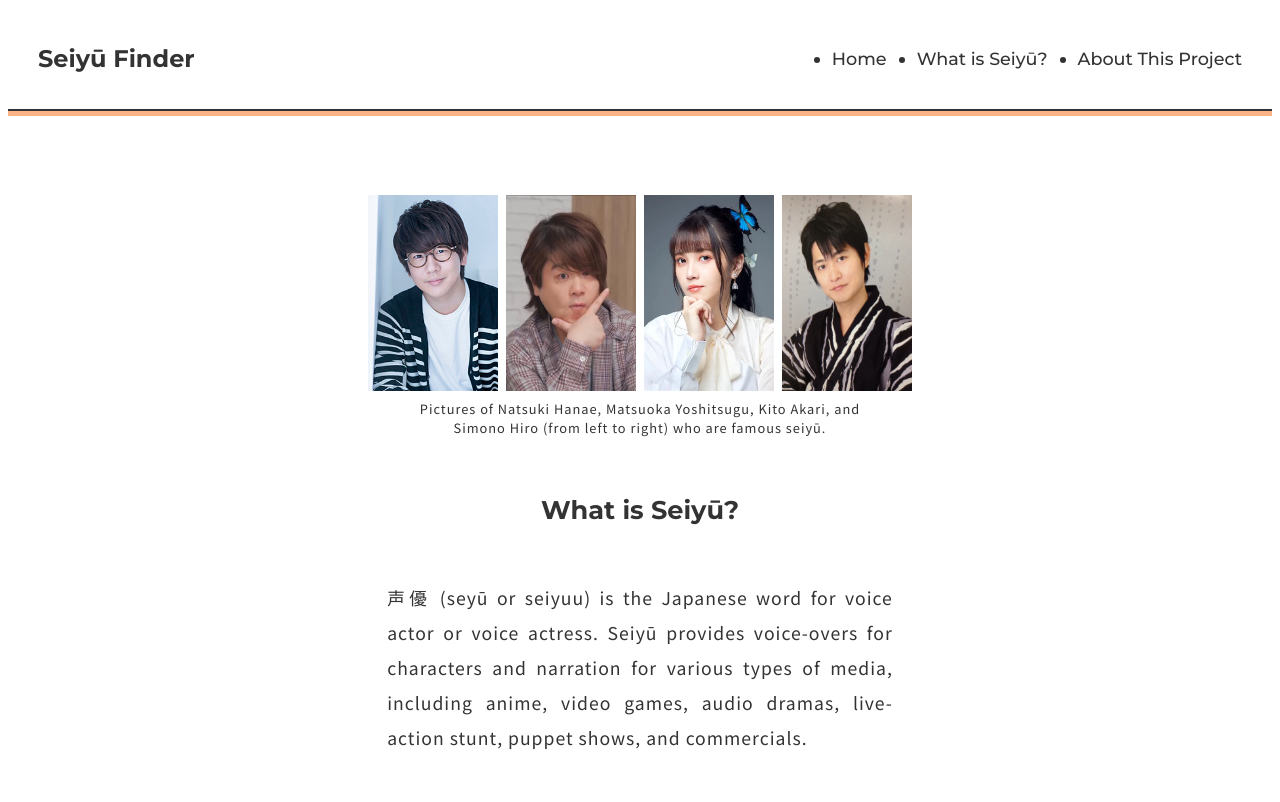
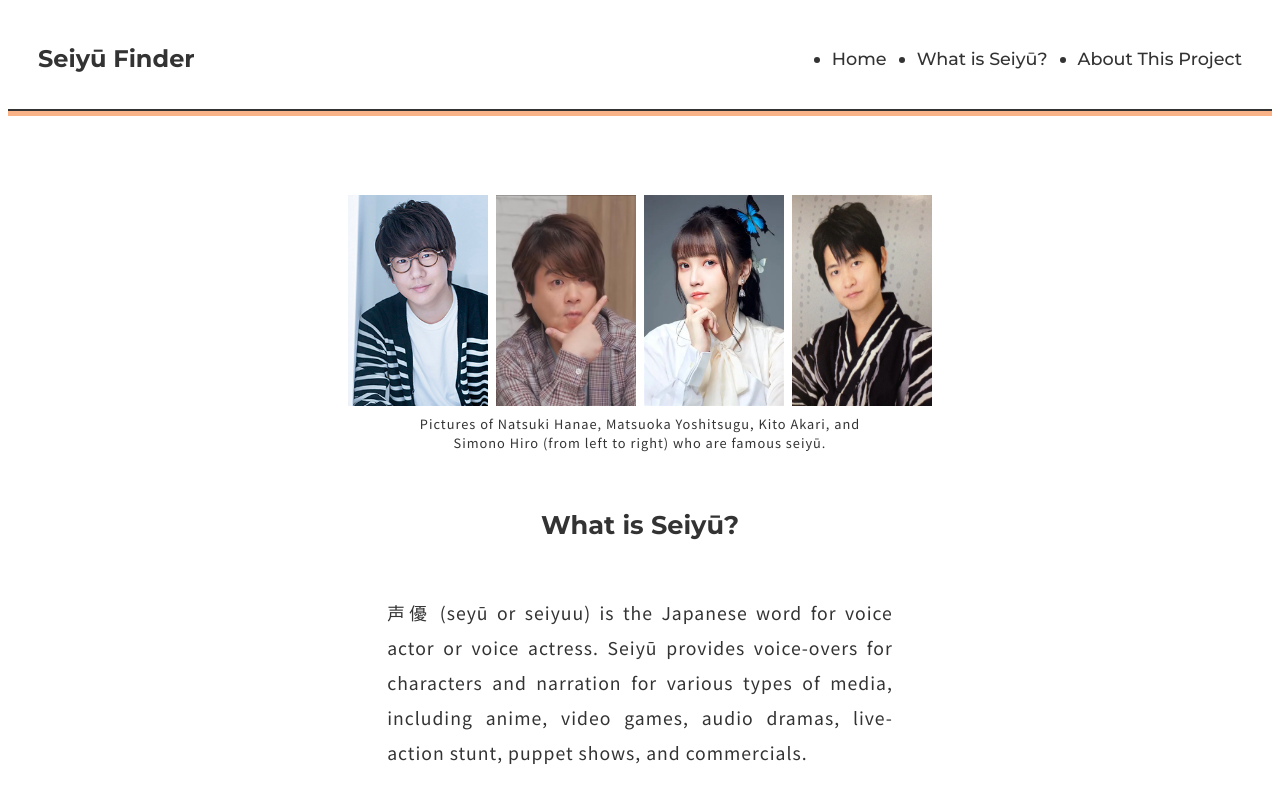
Before and after one commit to NaufalAndriantoNugraha/seiyuu-finder, a Vue app: page / in a window 1280 px wide. Both pictures are taken after a click on the item "What is Seiyū?". Shown: the top 802 px of the page. Built offline with nearby package versions, Linux system fonts and the light colour scheme; no server answers.

Commit message:
refactor: Change the width of seiyuu pictures

```diff
--- a/src/components/main/what-is-seiyuu.vue
+++ b/src/components/main/what-is-seiyuu.vue
@@ -58,7 +58,7 @@ figure {
 }
 
 img {
-  width: 130px;
+  width: 140px;
   height: auto;
 }
 
```
